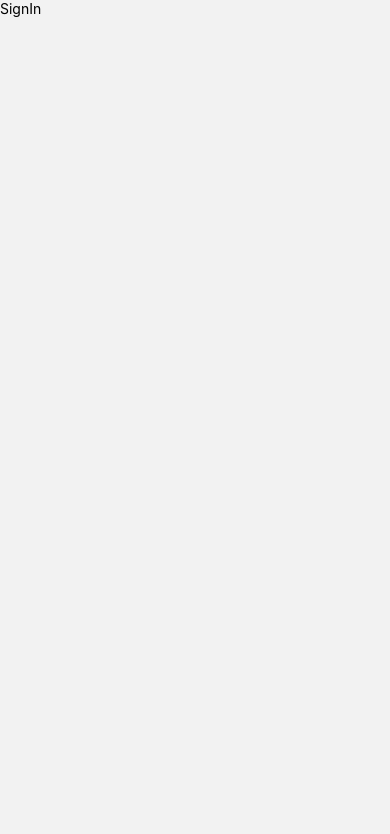
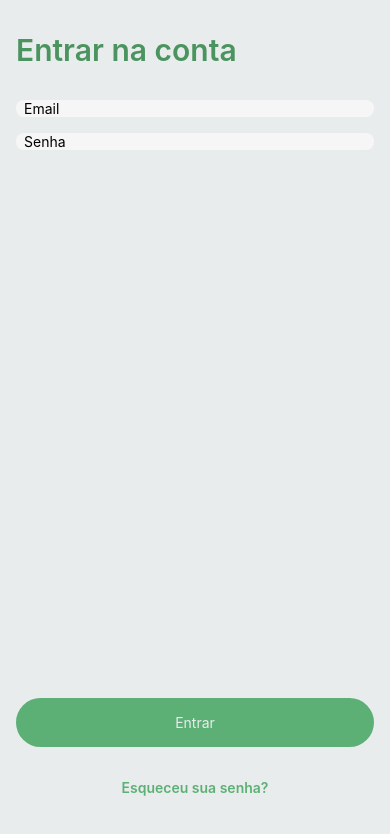
Before and after one commit to pedroviana71/mobilitsApp, a React Native app: screen /Login in a window 390 px wide. Shown: the top 834 px of the page. Built offline with nearby package versions, Linux system fonts and the light colour scheme.

Commit message:
criado login page

```diff
--- a/components/login/Welcome/Welcome.tsx
+++ b/components/login/Welcome/Welcome.tsx
@@ -22,13 +22,13 @@ const Welcome = ({navigation}: WelcomeScreenProps) => {
         <AppButton
           onPress={() => navigation.navigate('Login')}
           title="Login"
-          color="#5DB075"
+          backgroundColor="#5DB075"
           textColor="#F6F6F6"
         />
         <AppButton
           onPress={() => navigation.navigate('UserCredentials')}
           title="Criar Conta"
-          color="#F6F6F6"
+          backgroundColor="#F6F6F6"
         />
       </View>
     </View>
@@ -40,7 +40,7 @@ const styles = StyleSheet.create({
     flex: 1,
     justifyContent: 'space-between',
     alignItems: 'center',
-    backgroundColor: '#FFFFFF',
+    backgroundColor: '#E9ECED',
   },
   logo: {
     alignSelf: 'center',
--- a/components/login/signIn/Login.tsx
+++ b/components/login/signIn/Login.tsx
@@ -1,12 +1,82 @@
-import React from 'react';
-import {Text, View} from 'react-native';
+import React, {useState} from 'react';
+import {StyleSheet, Text, TextInput, View} from 'react-native';
+import AppButton from '../../custom/Button';
 
 const Login = () => {
+  const [email, setEmail] = useState('');
+  const [password, setPassword] = useState('');
+
+  const handleEmail = (text: string) => {
+    setEmail(text);
+  };
+
+  const handlePassword = (pwd: string) => {
+    setPassword(pwd);
+  };
+
+  const handleSignIn = () => {};
+
   return (
-    <View>
-      <Text>SignIn</Text>
+    <View style={styles.container}>
+      <View>
+        <Text style={styles.title}>Entrar na conta</Text>
+        <TextInput
+          value={email}
+          onChangeText={handleEmail}
+          placeholder="Email"
+          style={styles.input}
+        />
+        <TextInput
+          value={password}
+          onChangeText={handlePassword}
+          placeholder="Senha"
+          style={styles.input}
+        />
+      </View>
+      <View style={styles.buttonContainer}>
+        <AppButton
+          title="Entrar"
+          backgroundColor="#5DB075"
+          textColor="#E9ECED"
+          onPress={handleSignIn}
+        />
+        <AppButton
+          title="Esqueceu sua senha?"
+          backgroundColor="#E9ECED"
+          textColor="#5DB075"
+          onPress={handleSignIn}
+          fontWeight="600"
+        />
+      </View>
     </View>
   );
 };
 
 export default Login;
+
+const styles = StyleSheet.create({
+  container: {
+    flex: 1,
+    paddingHorizontal: 16,
+    paddingTop: 32,
+    backgroundColor: '#E9ECED',
+    justifyContent: 'space-between',
+  },
+  title: {
+    fontSize: 30,
+    fontWeight: '600',
+    color: '#4B9460',
+    marginBottom: 32,
+  },
+  input: {
+    backgroundColor: '#F6F6F6',
+    borderRadius: 8,
+    marginBottom: 16,
+    paddingLeft: 8,
+  },
+  buttonContainer: {
+    width: '100%',
+    gap: 16,
+    marginBottom: 32,
+  },
+});
```
